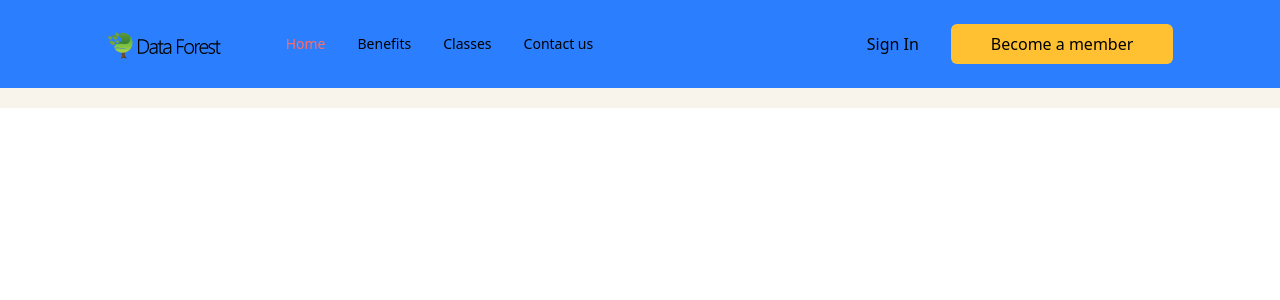
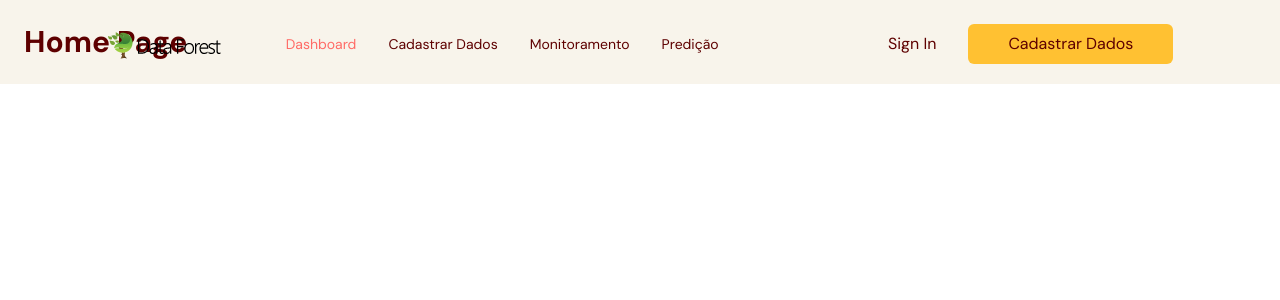
Before and after one commit to bytelabss/frontend-dataforest, a React (Vite) app: page / in a window 1280 px wide. Shown: the top 300 px of the page. Built offline with nearby package versions, Linux system fonts and the light colour scheme.

Commit message:
finalizando setup da navbar

```diff
--- a/src/App.tsx
+++ b/src/App.tsx
@@ -3,16 +3,32 @@ import "./index.css";
 import Navbar from "./components/Navbar";
 import Home from "./pages/Home";
 import About from "./pages/About";
-import { JSX, useState } from "react";
+import { JSX, useEffect, useState } from "react";
 import { SelectedPage } from "./shared/types";
 
 export default function App(): JSX.Element {
 
-  const [selectedPage, setSelectedPage] = useState<SelectedPage>(SelectedPage.Home);
+  const [selectedPage, setSelectedPage] = useState<SelectedPage>(SelectedPage.Dashboard);
+
+  const [isTopOfPage, setIsTopOfPage] = useState<boolean>(true);
+
+  useEffect(() => {
+    const handleScroll = () => {
+      if (window.scrollY === 0) {
+        setIsTopOfPage(true);
+        setSelectedPage(SelectedPage.Dashboard);
+      } else {
+        setIsTopOfPage(false);
+      }
+    }
+    window.addEventListener("scroll", handleScroll);
+    return () => window.removeEventListener("scroll", handleScroll);
+  }, []);
 
   return (
     <Router>
       <Navbar
+        isTopOfPage={isTopOfPage}
         selectedPage={selectedPage}
         setSelectedPage={setSelectedPage}
       />
--- a/src/components/Navbar.tsx
+++ b/src/components/Navbar.tsx
@@ -1,29 +1,30 @@
 import { JSX } from "react";
 // import { Link } from "react-router-dom";
 import { useState } from "react";
-import { Bars3Icon } from "@heroicons/react/24/solid";
+import { Bars3Icon, XMarkIcon } from "@heroicons/react/24/solid";
 import Logo from "../assets/logo_dataforest2.png";
 import NavbarLinks from "./NavbarLinks";
 import { SelectedPage } from "../shared/types";
 import useMediaQuery from "../hooks/useMediaQuery";
 import ActionButton from "../shared/ActionButton";
-// import { div } from "framer-motion/client";
 
 type Props = {
+  isTopOfPage: boolean;
   selectedPage: SelectedPage;
   setSelectedPage: (value: SelectedPage) => void;
 }
 
-export default function Navbar({selectedPage, setSelectedPage}: Props): JSX.Element {
+export default function Navbar({isTopOfPage, selectedPage, setSelectedPage}: Props): JSX.Element {
 
   const flexBetween = "flex justify-between items-center";
   const isAboveMediumScreens = useMediaQuery("(min-width: 1060px)");
   const [isMenuToggled, setIsMenuToggled] = useState<boolean>(false);
+  const navbarBackground = isTopOfPage ? "bg-transparent" : "bg-blue-200 drop-shadow";
 
 
   return (
     <nav>
-      <div className={`${flexBetween} bg-blue-500 fixed top-0 z-30 w-full py-6`}>
+      <div className={`${navbarBackground} ${flexBetween} bg-blue-500 fixed top-0 z-30 w-full py-6`}>
         <div className={`${flexBetween} mx-auto w-5/6`}>
           <div className={`${flexBetween} w-full gap-16`}>
             {/* left side */}
@@ -34,29 +35,29 @@ export default function Navbar({selectedPage, setSelectedPage}: Props): JSX.Elem
               <div className={`${flexBetween} w-full`}>
                 <div className={`${flexBetween} gap-8 text-sm`}>
                   <NavbarLinks
-                    page="Home"
+                    page="Dashboard"
                     selectedPage={selectedPage}
                     setSelectedPage={setSelectedPage}
                   />
                   <NavbarLinks
-                    page="Benefits"
+                    page="Cadastrar Dados"
                     selectedPage={selectedPage}
                     setSelectedPage={setSelectedPage}
                   />
                   <NavbarLinks
-                    page="Classes"
+                    page="Monitoramento"
                     selectedPage={selectedPage}
                     setSelectedPage={setSelectedPage}
                   />
                   <NavbarLinks
-                    page="Contact us"
+                    page="Predição"
                     selectedPage={selectedPage}
                     setSelectedPage={setSelectedPage}
                   />
                 </div>
                 <div className={`${flexBetween} gap-8`}>
                   <p>Sign In</p>
-                  <ActionButton setSelectedPage={setSelectedPage}>Become a member</ActionButton>
+                  <ActionButton setSelectedPage={setSelectedPage}>Cadastrar Dados</ActionButton>
                 </div>
               </div>
             ) : (
@@ -71,6 +72,48 @@ export default function Navbar({selectedPage, setSelectedPage}: Props): JSX.Elem
           </div>
         </div>
       </div>
+
+      {/* MOBILE MENU MODAL */}
+      { !isAboveMediumScreens && isMenuToggled && (
+        <div
+          className="fixed right-0 bottom-0 z-40 h-full w-[300px] bg-blue-200 drop-shadow-xl"
+        >
+          {/* CLOSE ICON */}
+          <div
+            className="flex justify-end p-12"
+          >
+            <button
+              onClick={() => setIsMenuToggled(!isMenuToggled)}
+            >
+              <XMarkIcon className="text-gray-400 h-6 w-6" />
+            </button>
+          </div>
+
+          {/* MENU ITEMS */}
+          <div className="ml-[20%] flex flex-col gap-10 text-2xl">
+            <NavbarLinks
+              page="Dashboard"
+              selectedPage={selectedPage}
+              setSelectedPage={setSelectedPage}
+            />
+            <NavbarLinks
+              page="Cadastrar Dados"
+              selectedPage={selectedPage}
+              setSelectedPage={setSelectedPage}
+            />
+            <NavbarLinks
+              page="Monitoramento"
+              selectedPage={selectedPage}
+              setSelectedPage={setSelectedPage}
+            />
+            <NavbarLinks
+              page="Predição"
+              selectedPage={selectedPage}
+              setSelectedPage={setSelectedPage}
+            />
+          </div>
+        </div>
+      )}
     </nav>
   );
 }
--- a/src/index.css
+++ b/src/index.css
@@ -1,3 +1,4 @@
+@import url('https://fonts.googleapis.com/css2?family=DM+Sans:ital,opsz,wght@0,9..40,100..1000;1,9..40,100..1000&family=Montserrat:ital,wght@0,100..900;1,100..900&display=swap');
 @import "tailwindcss";
 
 @theme {
@@ -23,3 +24,13 @@
   --content-sparkles: url("./assets/Sparkles.png");
   --content-circles: url("./assets/Circles.png");
 }
+
+html,
+body,
+#root,
+.app {
+  height: 100%;
+  width: 100%;
+  font-family: "DM Sans", sans-serif;
+  @apply text-gray-500;
+}
--- a/src/pages/Home.tsx
+++ b/src/pages/Home.tsx
@@ -3,8 +3,7 @@ import { JSX } from "react";
 export default function Home(): JSX.Element {
     return (
       <div className="p-6 bg-gray-20">
-        <h1 className="text-3xl font-bold text-red-500">Home Page</h1>
-        <p>Welcome to your React app!</p>
+        <h1 className="text-3xl font-bold">Home Page</h1>
       </div>
     );
   }
--- a/src/shared/ActionButton.tsx
+++ b/src/shared/ActionButton.tsx
@@ -10,8 +10,8 @@ const ActionButton = ({ children, setSelectedPage }: Props) => {
   return (
     <AnchorLink
         className="rounded-md bg-secondary-500 px-10 py-2 hover:bg-primary-500 hover:text-white"
-        onClick={() => setSelectedPage(SelectedPage.ContactUs)}
-        href={`#${SelectedPage.ContactUs}`}
+        onClick={() => setSelectedPage(SelectedPage.CadastrarDados)}
+        href={`#${SelectedPage.CadastrarDados}`}
     >
         { children }
     </AnchorLink>
--- a/src/shared/types.ts
+++ b/src/shared/types.ts
@@ -1,6 +1,6 @@
 export enum SelectedPage {
-  Home = "home",
-  Benefits = "benefits",
-  OurClasses = "ourclasses",
-  ContactUs = "contactus",
+  Dashboard = "dashboard",
+  CadastrarDados = "cadastrardados",
+  Monitoramento = "monitoramento",
+  Predicao = "predicao",
 }
```
